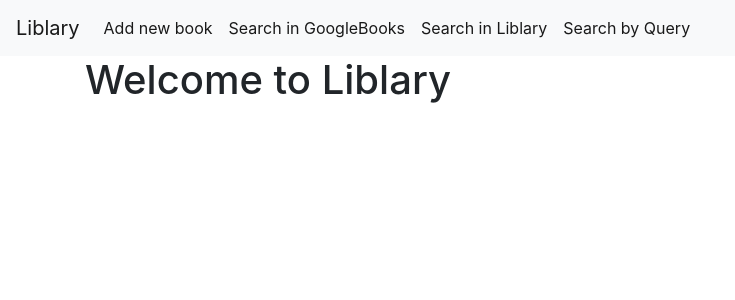
After one commit to Brainisthekey/Flask-Library-Application, a Flask app: page /books in a window 1280 px wide. The commit adds this page. Shown: the top 300 px of the page, without its empty margins (0-735 px from the left). Run offline with Flask 2, Linux system fonts and the light colour scheme; some libraries are stand-ins or nearby versions.

Commit message:
feat:added search by query string rest api

```diff
--- a/app.py
+++ b/app.py
@@ -5,6 +5,7 @@ from validate_data.search_in_liblary import check_format_to_search
 from db.db_commands import get_book, get_all_books_from_liblary, add_new_book_to_liblary, insert_books_from_GoogleBooks_into_database, edit_book_by_id, delete_book_by_id, delete_all_books
 import os
 from db.init_db import initialization_database
+from validate_data.search_by_query_string import search_in_query_title, search_in_query_author, search_in_query_language, search_in_query_date
 
 app = Flask(__name__)
 app.config['SECRET_KEY'] = 'your secret key'
@@ -140,6 +141,26 @@ def search_in():
         return render_template('search_in.html', Libraries=book)
     return render_template('search_in.html')
 
+@app.route('/books', methods=('GET','POST'))
+def search_by_query_string():
+    """Search by query string"""
+    request_title = request.args.get('title')
+    request_author = request.args.get('author')
+    request_language = request.args.get('language')
+    request_date = request.args.get('date')
+
+    if request_title:
+        books = search_in_query_title(title=request_title)
+    elif request_author:
+        books = search_in_query_author(author=request_author)
+    elif request_language:
+        books = search_in_query_language(language=request_language)
+    elif request_date:
+        books = search_in_query_date(date=request_date)
+    else:
+        return render_template('search_by_query.html')
+    return render_template('search_by_query.html', Libraries=books)
+
 if __name__ == '__main__':
     if os.path.exists('db/database.db'):
         app.run(host='0.0.0.0', port=5000)
--- a/templates/base.html
+++ b/templates/base.html
@@ -28,6 +28,9 @@
             <li class="nav-item active">
                 <a class="nav-link" href="{{url_for('search_in')}}">Search in Liblary</a>
             </li>
+            <li class="nav-item active">
+                <a class="nav-link" href="{{url_for('search_by_query_string')}}">Search by Query</a>
+            </li>
             </ul>
         </div>
     </nav>
--- /dev/null
+++ b/templates/search_by_query.html
@@ -0,0 +1,24 @@
+{% extends 'base.html' %}
+
+{% block content %}
+    <h1>{% block title %} Welcome to Liblary {% endblock %}</h1>
+
+    {% for book in Libraries %}
+        <a href="#">
+            <h2>{{ book['title'] }}</h2>
+        </a>
+        <strong>Authors:</strong> <span class="badge badge-info">{{ book['authors'] }}</span>
+        <br>
+        <strong>Published Year:</strong> <span class="badge badge-info">{{ book['publishedDate'] }}</span>
+        <br>
+        <strong>ISBN:</strong> <span class="badge badge-info">{{ book['ISBN'] }}</span>
+        <br>
+        <strong>Pages count:</strong> <span class="badge badge-info">{{ book['pagesCount'] }}</span>
+        <br>
+        <strong>Preview Link:</strong> <span class="badge badge-info">{{ book['previewLink'] }}</span>
+        <br>
+        <strong>Languages:</strong> <span class="badge badge-info">{{ book['languages'] }}</span>
+        <br>
+        <hr>
+    {% endfor %}
+{% endblock %}
--- a/validate_data/check_and_filter_requestform.py
+++ b/validate_data/check_and_filter_requestform.py
@@ -1,4 +1,7 @@
 from validate_data.filter_keywords import add_books_to_dictionary
+
+def check_date_request_form():
+    pass
 
 def check_requests_form(filed_of_request: list) -> str:
     """Check request.form:
--- /dev/null
+++ b/validate_data/search_by_query_string.py
@@ -0,0 +1,16 @@
+from db.db_commands import search_in_tittle, search_in_author, search_in_language, search_in_year
+
+example_string_title = '?title=Jack London'
+example_string_author = '?author=Earle Labor'
+example_string_laguage = '?language=un'
+example_string_date = '?date=2010-2020'
+
+
+def search_in_query_title(title):
+    return search_in_tittle(title)
+def search_in_query_author(author):
+    return search_in_author(author)
+def search_in_query_language(language):
+    return search_in_language(language)
+def search_in_query_date(date):
+    return search_in_year(date)
```
Also changed, not shown: tests/test_search_in_liblary.py (+0 -2 lines), validate_data/search_in_liblary.py (+0 -7 lines), db/database.db.
